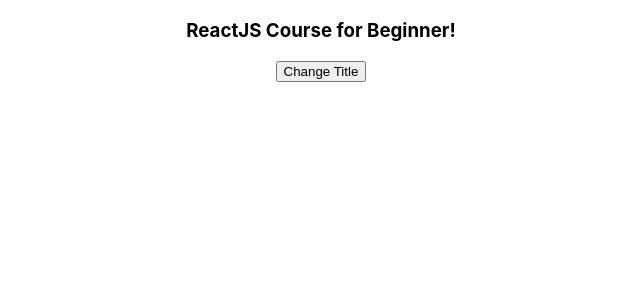
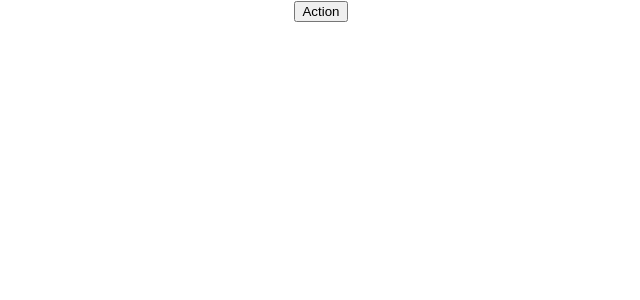
Before and after one commit to ProvaPaul/-ReactJS-Learning, a React (Create React App) app: page / in a window 1280 px wide. Shown: the top 300 px of the page, without its empty margins (319-959 px from the left). Built offline with nearby package versions, Linux system fonts and the light colour scheme.

Commit message:
event handler

```diff
--- a/src/App.js
+++ b/src/App.js
@@ -4,6 +4,7 @@
 import Cat from './images/cat.jpg';
 import FuncComponent from './components/FuncComponent';
 import TitleComponent from './components/TitleComponent';
+import ClickEventHandler from './components/ClickEventHandler';
 function App() {
   return (
     <div className="App">
@@ -17,7 +18,8 @@
 
       </Demo>
       <FuncComponent/> */}
-      <TitleComponent/>
+      {/* <TitleComponent/> */}
+      <ClickEventHandler/>
       </div>
   );
 }
--- /dev/null
+++ b/src/components/ClickEventHandler.js
@@ -0,0 +1,14 @@
+import React from 'react'
+
+export default function ClickEventHandler() {
+    function eventHandler(){
+        console.log('You clicked the action button');
+    }
+  return (
+    <div>
+        <button onClick={eventHandler}>Action</button>
+        {/* <button onClick={eventHandler()}>Action</button> */}
+        {/* if we write eventHandler() then the function eventhandler will be automatically called and no need to click on the action button. So we won't add () after the function name */}
+        </div>
+  )
+}
```
